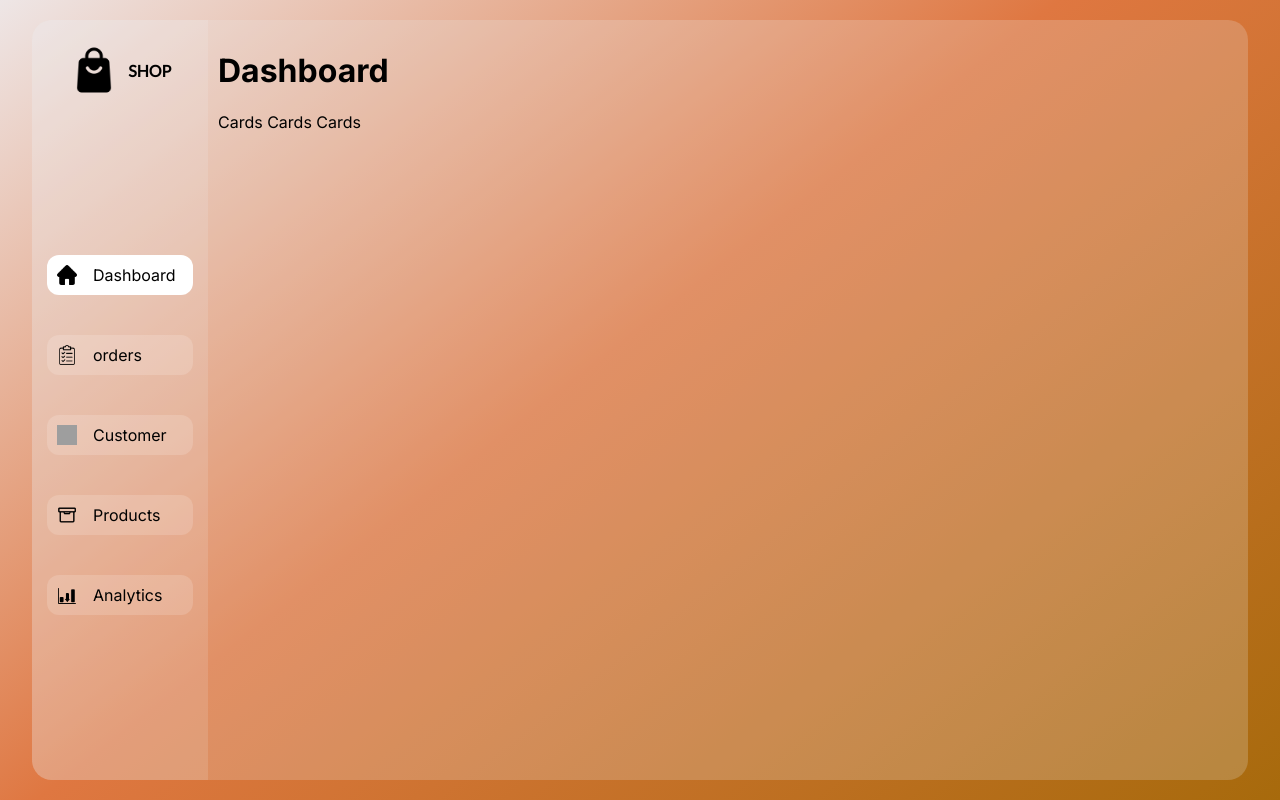
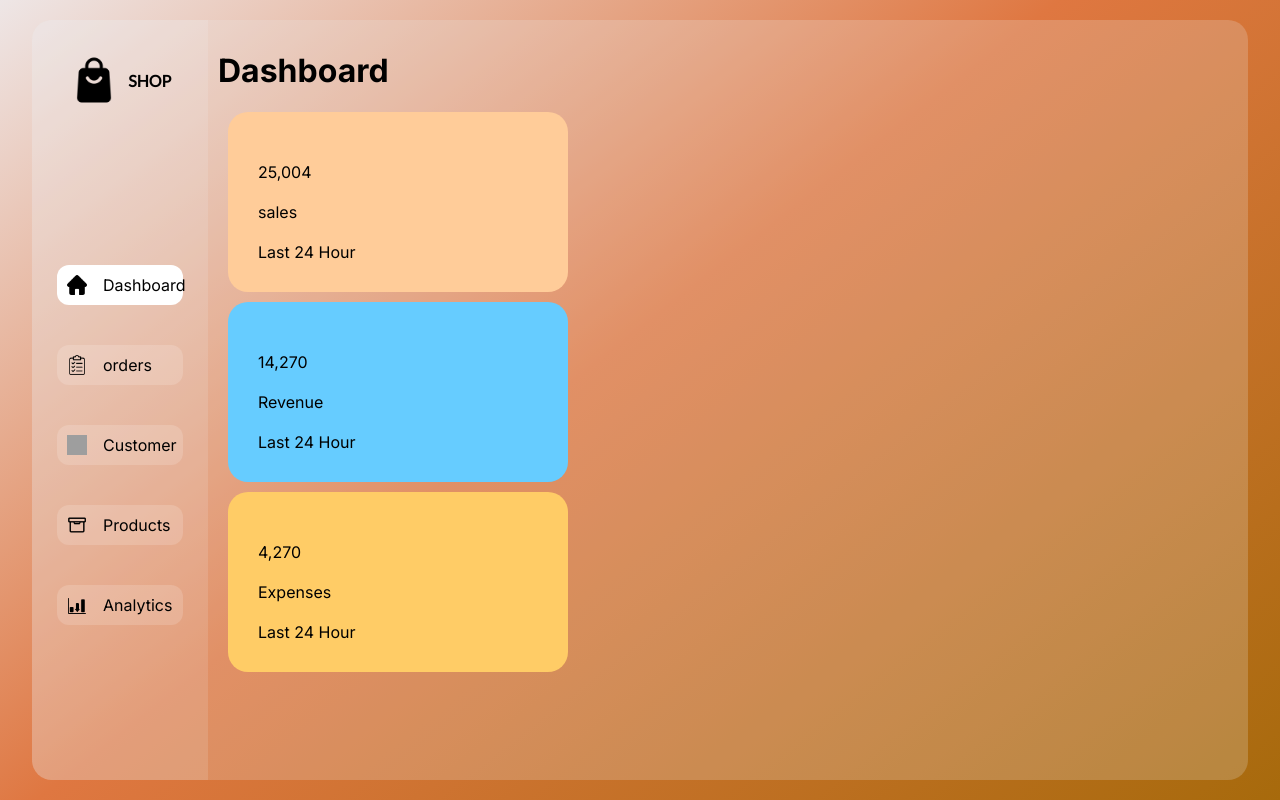
Before and after one commit to sumit639-code/dashboard-app, a Next.js app: page / in a window 1280 px wide. Built offline with nearby package versions, Linux system fonts and the light colour scheme; grey boxes are pictures that could not be loaded.

Commit message:
add the data

```diff
--- a/components/cards.jsx
+++ b/components/cards.jsx
@@ -1,12 +1,24 @@
-import React from 'react'
+import React from 'react';
+import Carddata from '@/data/data.json';
+
 
 const cards = () => {
+  console.log(Carddata);
   return (
     <>
     <div className="cards">
-        Cards
-        Cards
-        Cards
+        {Carddata.map((dat)=>{
+          return <>
+            <div className='cardbox' key={dat.id} style={{backgroundColor:dat.color}}>
+              <span className="circle">
+
+              </span>
+              <span className="cost">{dat.cost}</span>
+              <span className="tit">{dat.title}</span>
+              <span className="time">{dat.time}</span>
+            </div>
+          </>
+        })}
     </div>
     </>
   )
--- a/components/maindash.jsx
+++ b/components/maindash.jsx
@@ -1,5 +1,6 @@
 import React from "react";
 import "@/style/maindash.css";
+import "@/style/card.css"
 import Cards from "@/components/cards";
 
 const maindash = () => {
--- a/data/data.json
+++ b/data/data.json
@@ -3,20 +3,23 @@
     "title":"sales",
     "cost":"25,004",
     "time":"Last 24 Hour",
-    "total":70
+    "total":70,
+    "color":"#ffcc99"
 },
 {
     "id":1,
     "title":"Revenue",
     "cost":"14,270",
     "time":"Last 24 Hour",
-    "total":80
-}
+    "total":80,
+    "color":"#66ccff"
+},
 {
     "id":1,
     "title":"Expenses",
     "cost":"4,270",
     "time":"Last 24 Hour",
-    "total":60
+    "total":60,
+    "color":"#ffcc66"
 }
 ]
--- /dev/null
+++ b/style/card.css
@@ -0,0 +1,19 @@
+.cardbox{
+    transition: 400ms cubic-bezier(0.215, 0.610, 0.355, 1);
+    max-width: 300px;
+    /* height: 600px; */
+    border-radius: 20px;
+    height: auto;
+    padding: 20px;
+    margin: 10px;
+    background-color: rgb(39, 219, 39);
+    display: flex;
+    flex-direction: column;
+    justify-content: space-around;
+}
+.cards{
+    height: 100%;
+}
+span{
+    padding: 10px;
+}
```
